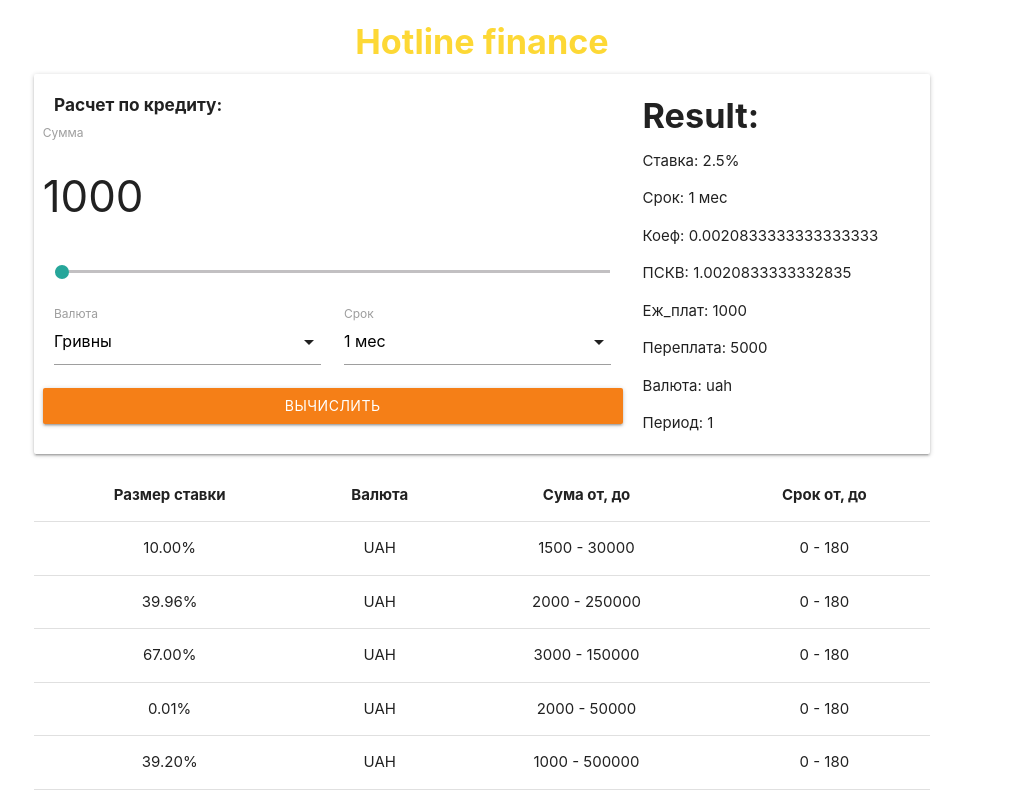
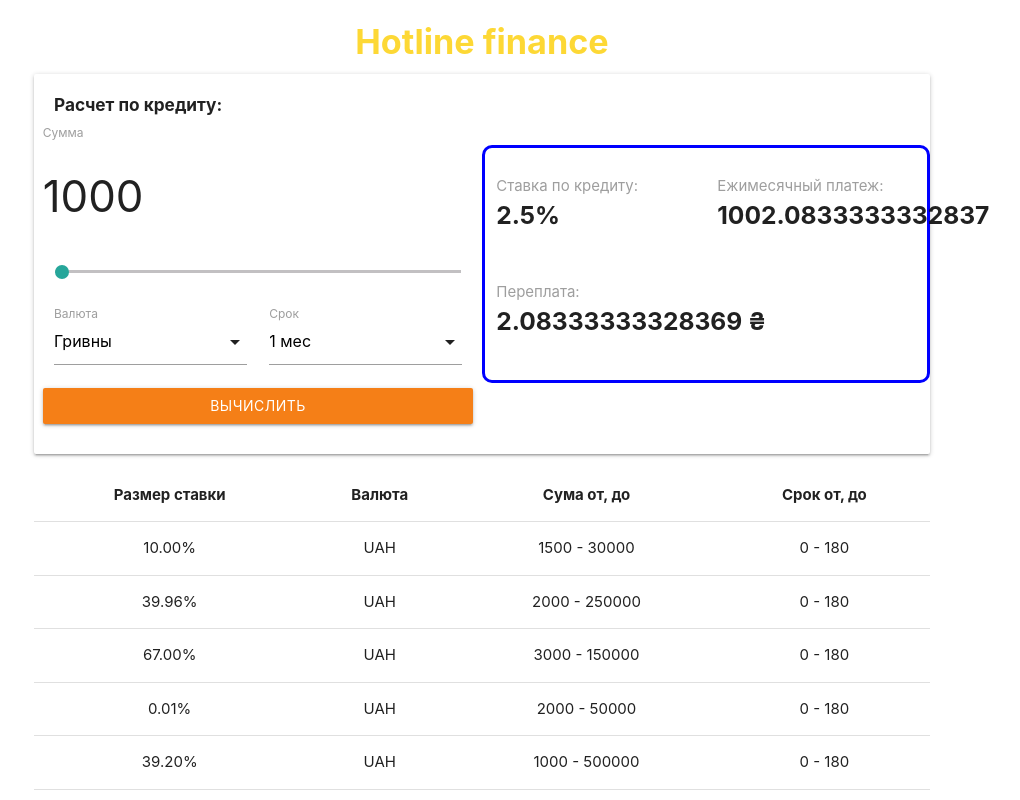
Before and after one commit to serhWebDev/hot-fin-app, a React (Create React App) app: page / in a window 1280 px wide. Shown: the top 800 px of the page, without its empty margins (158-1178 px from the left). Built offline with nearby package versions, Linux system fonts and the light colour scheme.

Commit message:
8 commit. nice view, ready components and normal calculation

```diff
--- a/src/conponents/Calculator.js
+++ b/src/conponents/Calculator.js
@@ -30,7 +30,7 @@
         });
 
         return (
-            <div className="col s8" style={cardStyle}>
+            <div className="col s12 m8 l6" style={cardStyle}>
                 <h6 className=""><b>Расчет по кредиту:</b></h6>
                 <form action="#">
                     <div className="row">
@@ -54,7 +54,6 @@
                                 onChange={this.currChangeHandler}>
                                 <option value="uah">Гривны</option>
                                 <option value="usd">Доллары</option>
-                                <option value="eur">Евро</option>
                             </select>
                             <label>Валюта</label>
                         </div>
--- a/src/conponents/CalculatorContainer.js
+++ b/src/conponents/CalculatorContainer.js
@@ -9,7 +9,7 @@
 class CalculatorContainer extends Component {
     render() {
         return (
-            <div className="row card">
+            <div className="row card valign-wrapper">
                 <Calculator
                     setSumData = {this.props.setSumData}
                     setCurrencyData = {this.props.setCurrencyData}
--- a/src/conponents/Result.js
+++ b/src/conponents/Result.js
@@ -2,20 +2,47 @@
 
 class Result extends Component {
     render() {
+
+        let totalSumma = this.props.sum;
+        let Rate = this.props.rate;
+        let Period = this.props.period;
+        let Coefficient = ( Rate / 100 / 12 );
+        let payoutAmount = totalSumma * Coefficient * Math.pow(( 1 + Coefficient ), Period )/(Math.pow(( 1 + Coefficient ), Period ) - 1 ) * Period;
+        let monthlyPayment = payoutAmount / Period;
+        let overpayment = payoutAmount - totalSumma;
+        let CurrencyValue = `₴`;
+        if ( this.props.currency === 'uah' ) {
+            let CurrencyValue = `₴`;
+        }
+
         return (
-            <div className="col s4">
-                <h4><b>Result:</b></h4>
-                <p>Ставка: { this.props.rate }%</p>
-                <p>Срок: { this.props.period } мес</p>
-                <p>Коеф: { this.props.rate / 100 / 12 } </p>
-                <p>ПСКВ: { (this.props.sum * ( (this.props.rate / 100 / 12) * Math.pow((1 + this.props.rate / 100 / 12), this.props.period)))/((Math.pow((1 + this.props.rate / 100 / 12), this.props.period) - 1) * this.props.sum ) }</p>
-                <p>Еж_плат: { this.props.sum / this.props.period }</p>
-                <p>Переплата: {( this.props.sum + 5 * ( this.props.sum / this.props.period )) - this.props.sum }</p>
-                <p>Валюта: { this.props.currency }</p>
-                <p>Период: { this.props.period }</p>
+            <div className="col s12 m4 l6" style={styleResult}>
+                <div className="row">
+                    <div className="col s12 m6 input-field">
+                        <label htmlFor="icon_prefix1">Ставка по кредиту:</label>
+                        <br/>
+                        <h5 id="icon_prefix1"><b>{ Rate }%</b></h5>
+                    </div>
+                    <div className="col s12 m6 input-field">
+                        <label htmlFor="icon_prefix2">Ежимесячный платеж: </label>
+                        <br/>
+                        <h5 id="icon_prefix2"><b>{ monthlyPayment }</b></h5>
+                    </div>
+                    <div className="col s12 m12 input-field">
+                        <label htmlFor="icon_prefix3">Переплата:</label>
+                        <br/>
+                        <h5 id="icon_prefix3"><b>{ overpayment } { CurrencyValue }</b></h5>
+                    </div>
+                </div>
             </div>
 
         );
     }
 }
+
+const styleResult = {
+    border: '3px solid blue',
+    borderRadius: '10px'
+};
+
 export default Result;
```
